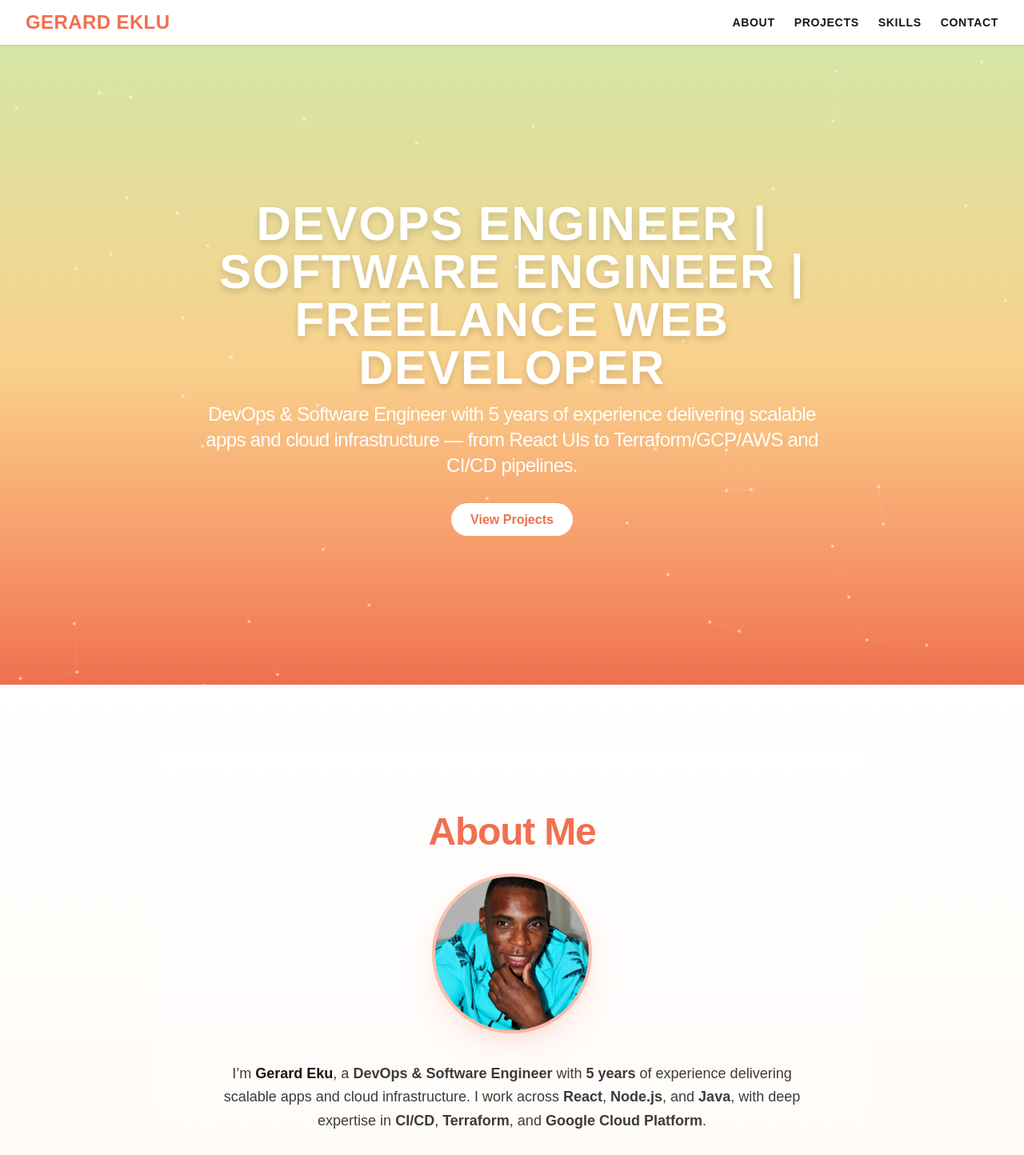
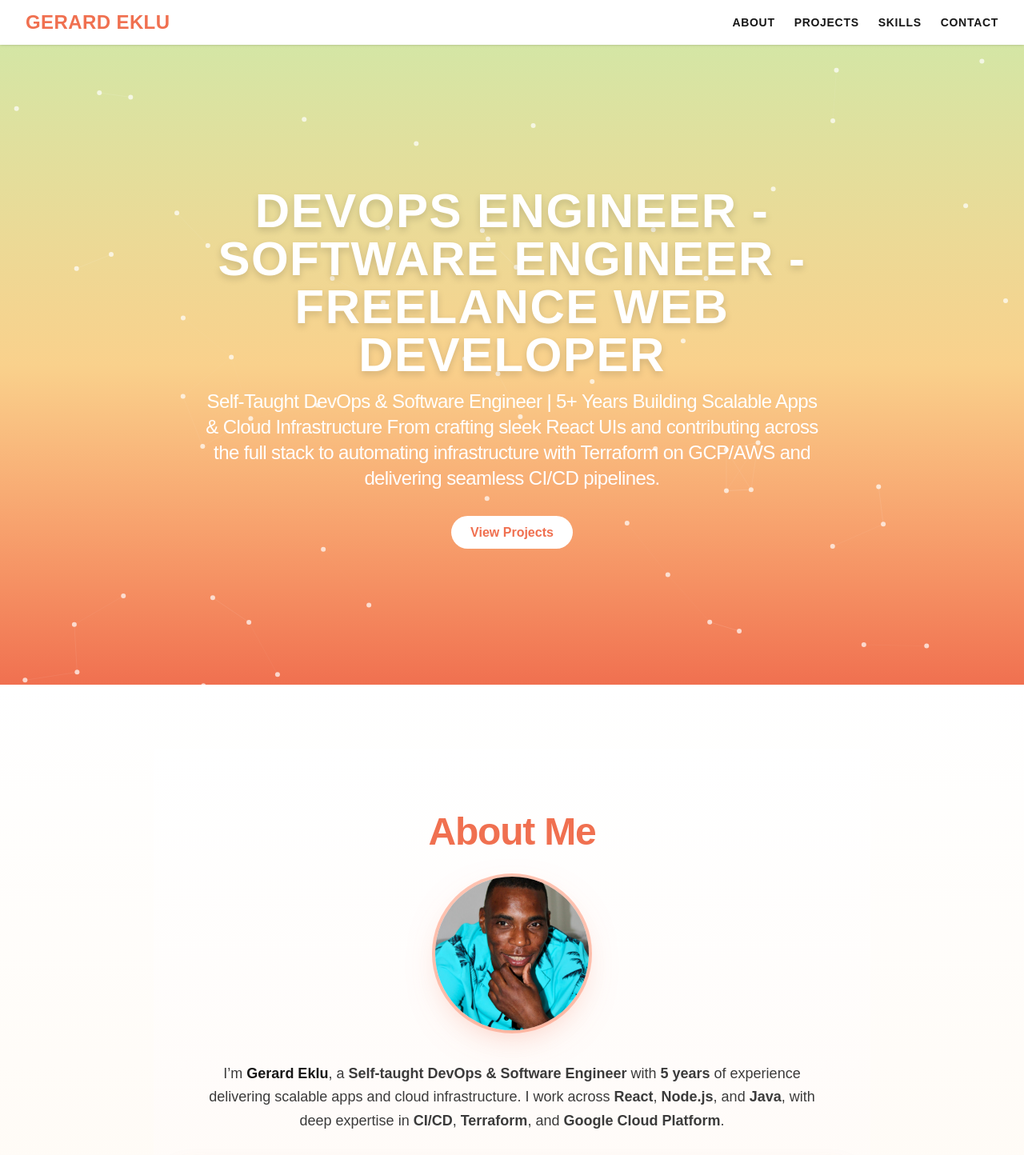
Before and after one commit to gerardinhoo/gerard-portfolio, a Next.js app: page / in a window 1280 px wide. Shown: the top 1444 px of the page at 80% size. Built offline with nearby package versions, Linux system fonts and the light colour scheme.

Commit message:
new updates

```diff
--- a/app/components/About.tsx
+++ b/app/components/About.tsx
@@ -28,8 +28,12 @@ export default function About() {
         </div>
 
         <p className='text-neutral-800/90 leading-relaxed text-base sm:text-lg max-w-3xl mx-auto'>
-          I’m <span className='font-semibold text-neutral-900'>Gerard Eku</span>
-          , a<span className='font-semibold'> DevOps & Software Engineer</span>{' '}
+          I’m{' '}
+          <span className='font-semibold text-neutral-900'>Gerard Eklu</span>, a
+          <span className='font-semibold'>
+            {' '}
+            Self-taught DevOps & Software Engineer
+          </span>{' '}
           with
           <span className='font-semibold'> 5 years</span> of experience
           delivering scalable apps and cloud infrastructure. I work across{' '}
@@ -65,8 +69,9 @@ export default function About() {
             <span className='font-semibold'> Tailwind CSS</span>, and delivered
             a fully optimized HVAC website. I’m continually sharpening my{' '}
             <span className='font-semibold'>DevOps</span> &{' '}
-            <span className='font-semibold'>AWS</span> skills through hands-on
-            projects and a focused bootcamp bridging the gap between
+            <span className='font-semibold'>AWS</span> and Software Engineering
+            skills through hands-on projects and a focused bootcamp bridging the
+            gap between
             <span className='font-semibold'> code and reliability</span>.
           </p>
         </div>
--- a/app/components/Hero.tsx
+++ b/app/components/Hero.tsx
@@ -8,15 +8,16 @@ export default function Hero() {
       <ParticlesBackground />
       <div className='z-10 max-w-4xl mx-auto'>
         {/* Headline */}
-        <h1 className='text-3xl sm:text-4xl md:text-5xl lg:text-6xl font-extrabold mb-3 drop-shadow-lg uppercase tracking-wide'>
-          DevOps Engineer | Software Engineer | Freelance Web Developer
-        </h1>
+        <h2 className='text-3xl sm:text-4xl md:text-5xl lg:text-6xl font-extrabold mb-3 drop-shadow-lg uppercase tracking-wide'>
+          DevOps Engineer - Software Engineer - Freelance Web Developer
+        </h2>
 
         {/* Tagline */}
         <p className='text-base sm:text-lg md:text-xl lg:text-2xl font-medium text-white tracking-tight mb-10 max-w-3xl mx-auto'>
-          DevOps & Software Engineer with 5 years of experience delivering
-          scalable apps and cloud infrastructure — from React UIs to
-          Terraform/GCP/AWS and CI/CD pipelines.
+          Self-Taught DevOps & Software Engineer | 5+ Years Building Scalable
+          Apps & Cloud Infrastructure From crafting sleek React UIs and
+          contributing across the full stack to automating infrastructure with
+          Terraform on GCP/AWS and delivering seamless CI/CD pipelines.
         </p>
 
         {/* CTA */}
--- a/app/components/ParticlesBackground.tsx
+++ b/app/components/ParticlesBackground.tsx
@@ -18,9 +18,9 @@ export default function ParticlesBackground() {
         background: { color: 'transparent' },
         particles: {
           number: { value: 60 },
-          size: { value: 2 },
+          size: { value: 3 },
           color: { value: '#ffffff' },
-          opacity: { value: 0.5 },
+          opacity: { value: 0.7 },
           move: { enable: true, speed: 1 },
           links: { enable: true, color: '#ffffff', opacity: 0.1 },
         },
```
